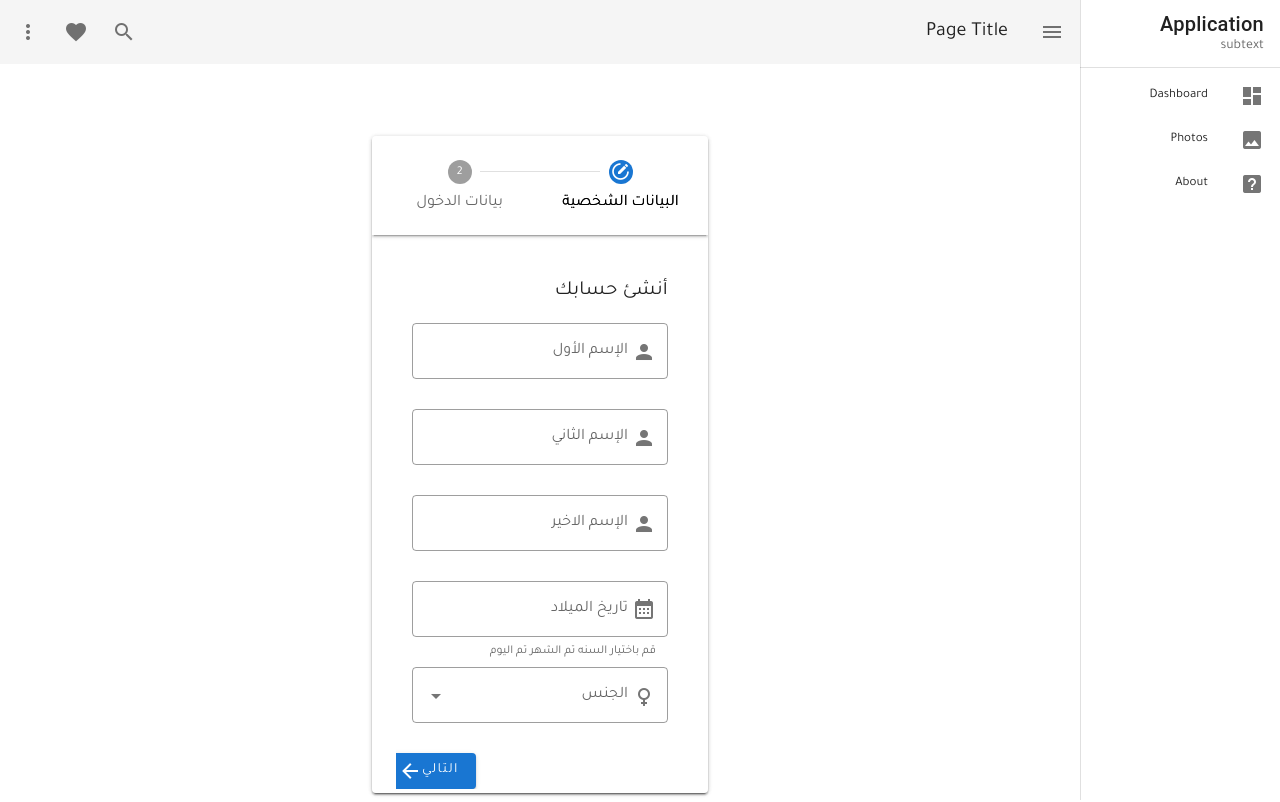
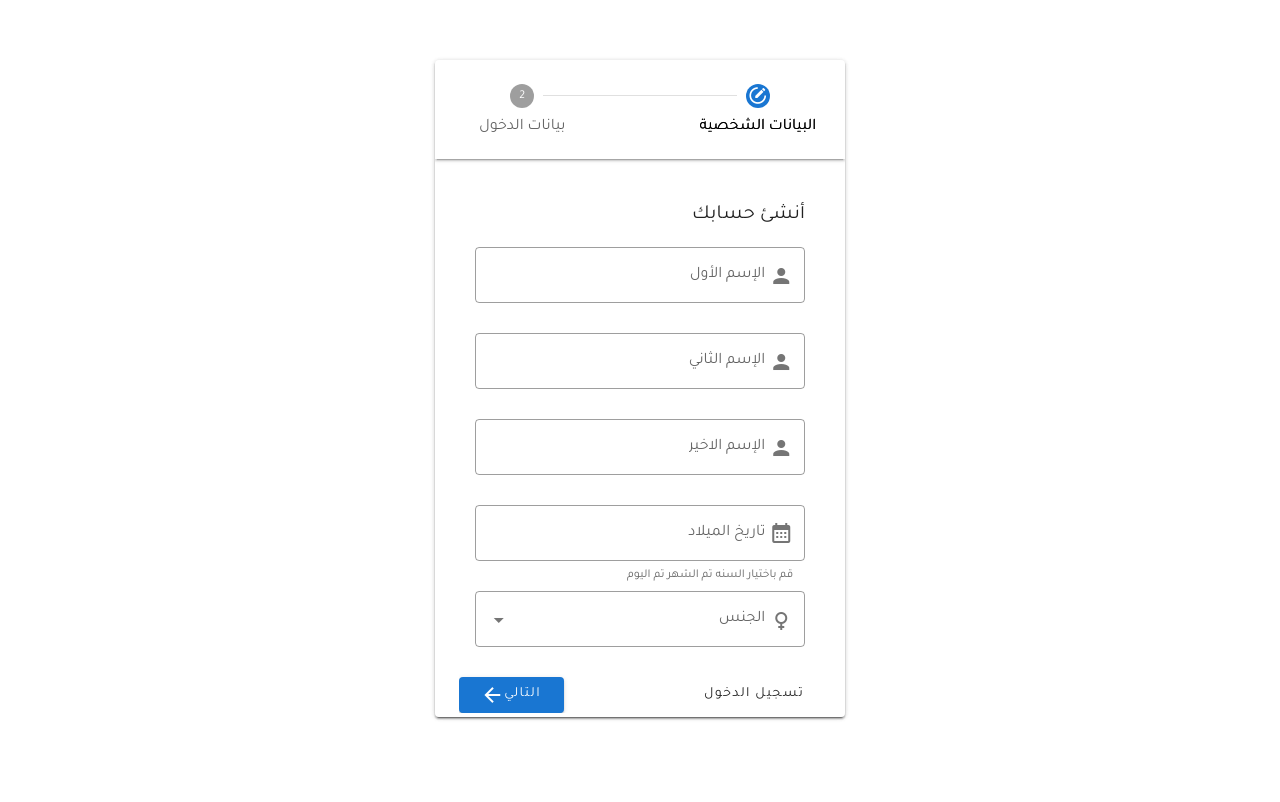
Before and after one commit to RubaAmrayn/upgrading, a Vue app: page /#/Sign in a window 1280 px wide. Shown: the top 802 px of the page. Built offline with nearby package versions, Linux system fonts and the light colour scheme; a small style sheet from the web is missing.

Commit message:
add app bar icons and login

```diff
--- a/package.json
+++ b/package.json
@@ -15,6 +15,7 @@
     "roboto-fontface": "*",
     "vue": "^2.6.11",
     "vue-router": "^3.1.5",
+    "vue-sweetalert-icons": "^4.2.0",
     "vuetify": "^2.2.11",
     "vuex": "^3.1.2",
     "vuex-persist": "^2.2.0"
--- a/src/App.vue
+++ b/src/App.vue
@@ -1,17 +1,19 @@
 <template>
   <v-app>
     <alert-view v-if="showAlert" :payload="payload"></alert-view>
-    <navigation-view></navigation-view>
+    <navigation-view v-if="isLoggedIn"></navigation-view>
     <v-content>
-      <v-container fluid>
+      <v-container fluid v-if="isLoggedIn">
         <router-view></router-view>
       </v-container>
+      <router-view v-else></router-view>
     </v-content>
-    <footer-view></footer-view>
+    <footer-view v-if="isLoggedIn"></footer-view>
   </v-app>
 </template>
 
 <script>
+import { mapGetters } from "vuex";
 export default {
   name: "App",
   data() {
@@ -25,6 +27,9 @@ export default {
     "navigation-view": () =>
       import("./components/main/navigationComponents/index"),
     "footer-view": () => import("./components/main/footerComponents/index")
+  },
+  computed: {
+    ...mapGetters(["isLoggedIn"])
   },
   mounted() {
     this.$root.$on("show-alert", payload => {
--- a/src/components/main/alert/index.vue
+++ b/src/components/main/alert/index.vue
@@ -2,7 +2,7 @@
   <v-dialog transition="scroll-y-transition" v-model="dialog" width="350">
     <v-card>
       <div class="text-center pa-3">
-        <v-icon
+        <!-- <v-icon
           size="90"
           :color="payload.status"
           v-if="payload.status == 'success'"
@@ -15,7 +15,8 @@
           v-else-if="payload.status == 'error'"
         >
           mdi-close-circle-outline
-        </v-icon>
+        </v-icon> -->
+        <sweetalert-icon :icon="payload.status"></sweetalert-icon>
       </div>
       <v-card-title class="headline justify-center pt-2">
         {{ payload.title }}
@@ -47,8 +48,12 @@
 </template>
 
 <script>
+import SweetAlertIcon from "vue-sweetalert-icons";
 export default {
   name: "alert-view",
+  components: {
+    "sweetalert-icon": SweetAlertIcon
+  },
   props: {
     payload: {
       type: Object,
--- a/src/components/main/navigationComponents/appBar.vue
+++ b/src/components/main/navigationComponents/appBar.vue
@@ -4,21 +4,58 @@
       @click="$root.$emit('navigationDrawer')"
     ></v-app-bar-nav-icon>
 
-    <v-toolbar-title>Page Title</v-toolbar-title>
+    <v-toolbar-title class="display-1 d-none d-sm-flex and-down">{{
+      PageTitle
+    }}</v-toolbar-title>
 
     <v-spacer></v-spacer>
+    <v-tooltip bottom>
+      <template v-slot:activator="{ on }">
+        <v-btn icon v-on="on">
+          <v-icon>mdi-teach</v-icon>
+        </v-btn>
+      </template>
+      <span class="body-2">
+        إلتحاق كمدرب
+      </span>
+    </v-tooltip>
+    <v-tooltip bottom>
+      <template v-slot:activator="{ on }">
+        <v-btn icon v-on="on">
+          <v-icon>mdi-account-circle-outline</v-icon>
+        </v-btn>
+      </template>
+      <span class="body-2">
+        الملف الشخصي
+      </span>
+    </v-tooltip>
+    <v-expand-x-transition>
+      <v-card v-show="showSearch" width="200" class="mx-auto" flat>
+        <v-text-field single-line outlined dense hide-details label="بحث">
+        </v-text-field>
+      </v-card>
+    </v-expand-x-transition>
+    <v-tooltip bottom>
+      <template v-slot:activator="{ on }">
+        <v-btn icon v-on="on" @click="showSearch = !showSearch">
+          <v-icon>mdi-magnify</v-icon>
+        </v-btn>
+      </template>
+      <span class="body-2">
+        بحث عن دورة
+      </span>
+    </v-tooltip>
 
-    <v-btn icon>
-      <v-icon>mdi-magnify</v-icon>
-    </v-btn>
-
-    <v-btn icon>
-      <v-icon>mdi-heart</v-icon>
-    </v-btn>
-
-    <v-btn icon>
-      <v-icon>mdi-dots-vertical</v-icon>
-    </v-btn>
+    <v-tooltip bottom>
+      <template v-slot:activator="{ on }">
+        <v-btn icon v-on="on" @click="LOG_OUT">
+          <v-icon>mdi-power-standby</v-icon>
+        </v-btn>
+      </template>
+      <span class="body-2">
+        تسجيل خروج
+      </span>
+    </v-tooltip>
   </v-app-bar>
 </template>
 
@@ -26,7 +63,21 @@
 export default {
   name: "app-bar",
   data() {
-    return {};
+    return {
+      showSearch: false
+    };
+  },
+  computed: {
+    PageTitle() {
+      return this.$route.meta.title;
+    }
+  },
+  methods: {
+    LOG_OUT() {
+      this.$store.dispatch("logOut").then(() => {
+        this.$router.push("/login");
+      });
+    }
   }
 };
 </script>
--- a/src/components/main/navigationComponents/navigationDrawer.vue
+++ b/src/components/main/navigationComponents/navigationDrawer.vue
@@ -2,12 +2,18 @@
   <v-navigation-drawer app right v-model="drawer" width="200">
     <v-list-item>
       <v-list-item-content>
-        <v-list-item-title class="title">
-          Application
+        <v-list-item-title class="title text-center">
+          {{ $vuetify.lang.t("$vuetify.Pages.AppName") }}
+          <!-- <v-img
+            class="align-end"
+            src="@/assets/upgrad.jpg"
+            contain
+            aspect-ratio="3.14"
+          ></v-img> -->
         </v-list-item-title>
-        <v-list-item-subtitle>
+        <!-- <v-list-item-subtitle>
           subtext
-        </v-list-item-subtitle>
+        </v-list-item-subtitle> -->
       </v-list-item-content>
     </v-list-item>
 
--- a/src/components/main/signComponents/firstStep.vue
+++ b/src/components/main/signComponents/firstStep.vue
@@ -82,7 +82,12 @@
         </v-form>
       </v-card-text>
     </v-card>
-    <v-row justify="end">
+    <v-row justify="space-between">
+      <v-col cols="12" sm="12" md="4" lg="4" xl="4">
+        <v-btn text @click="$router.push('/login')">
+          {{ BtnLogIn }}
+        </v-btn>
+      </v-col>
       <v-col cols="4">
         <v-btn block color="primary" @click="validateStep1()">
           {{ BtnFirstStep }}
@@ -152,6 +157,9 @@ export default {
     GenderError() {
       return this.$vuetify.lang.t("$vuetify.Sign.genderError");
     },
+    BtnLogIn() {
+      return this.$vuetify.lang.t("$vuetify.Sign.btnLogIn");
+    },
     BtnFirstStep() {
       return this.$vuetify.lang.t("$vuetify.Sign.btnFirstStep");
     }
--- a/src/i18nLocalization/AR/signText.js
+++ b/src/i18nLocalization/AR/signText.js
@@ -15,6 +15,7 @@ module.exports = {
   dateError: "يجب اختيار تاريخ الميلاد",
   genderLabel: "الجنس",
   genderError: "يجب اختيار الجنس",
+  btnLogIn: "تسجيل الدخول",
   btnFirstStep: "التالي",
   emailLabel: "البريد الالكتروني",
   emailError: "البريد الالكتروني غير صحيح",
--- a/src/store/users.js
+++ b/src/store/users.js
@@ -6,15 +6,18 @@ export default {
   mutations: {
     SET_USER(state, payload) {
       state.user = payload;
+    },
+    LOG_OUT(state) {
+      state.user = {};
     }
   },
   actions: {
-    register(context, newUser) {
+    register({ commit }, newUser) {
       return new Promise((resolve, reject) => {
         axios
           .post("/api/auth/register", newUser)
           .then(response => {
-            context.commit("SET_USER", response.data);
+            commit("SET_USER", response.data);
             resolve(response.data);
           })
           .catch(err => {
@@ -22,13 +25,13 @@ export default {
           });
       });
     },
-    login(context, user) {
+    login({ commit }, user) {
       return new Promise((resolve, reject) => {
         axios
           .post("/api/auth/login", user)
           .then(response => {
             if (response.data.length > 0) {
-              context.commit("SET_USER", response.data[0]);
+              commit("SET_USER", response.data[0]);
               resolve(response.data);
             } else {
               reject("no data");
@@ -36,12 +39,16 @@ export default {
           })
           .catch(error => reject(error));
       });
+    },
+    logOut({ commit }) {
+      commit("LOG_OUT");
     }
   },
   getters: {
     getUser: state => state.user,
-    isTrainer: state => state.user.role.role_id == 1,
-    isTrainee: state => state.user.role.role_id == 2,
-    isManager: state => state.user.role.role_id == 3
+    isLoggedIn: state => !!Object.keys(state.user).includes("role_id"),
+    isTrainer: state => state.user.role_id == 1,
+    isTrainee: state => state.user.role_id == 2,
+    isManager: state => state.user.role_id == 3
   }
 };
--- a/src/views/About.vue
+++ b/src/views/About.vue
@@ -1,15 +1,12 @@
 <template>
   <div>
-    <v-row justify="space-around">
-      <v-icon @click="model--">mdi-minus</v-icon>
-      {{ model }}
-      <v-icon @click="model++">mdi-plus</v-icon>
-    </v-row>
     <v-carousel v-model="model">
       <v-carousel-item v-for="(slide, i) in slides" :key="i">
         <v-sheet :color="colors[i]" height="100%" tile>
-          <v-row class="fill-height" align="center" justify="center">
-            <h3 class="slid">{{ slide }}</h3>
+          <v-row class="fill-height px-2" align="center" justify="center">
+            <v-col cols="12">
+              <div class="display-1 text-center">{{ slide }}</div>
+            </v-col>
           </v-row>
         </v-sheet>
       </v-carousel-item>
@@ -18,9 +15,12 @@
 </template>
 <script>
 export default {
-  data() {
+  data(vm) {
+    vm.$nextTick(() => {
+      vm.slides = [vm.fristSlide, vm.secondSlide, vm.thirdSlide];
+    });
     return {
-      slides: [this.fristSlide, this.secondSlide, this.thirdSlide],
+      slides: [],
       colors: ["primary", "secondary", "yellow darken-2", "red", "orange"],
       model: 0
     };
--- a/src/views/Home.vue
+++ b/src/views/Home.vue
@@ -1,8 +1,5 @@
 <template>
-  <div class="home">
-    <img alt="Vue logo" src="../assets/logo.png" />
-    <HelloWorld msg="Welcome to Your Vue.js App" />
-  </div>
+  <div class="home"></div>
 </template>
 
 <script>
--- a/src/views/login.vue
+++ b/src/views/login.vue
@@ -39,6 +39,7 @@
                   v => (!!v && v.length > 5) || PasswordLengthError
                 ]"
                 v-model="user.password"
+                @keydown.enter="Login"
               ></v-text-field>
             </v-form>
             <router-link to="/forgotPass">
@@ -121,11 +122,12 @@ export default {
           .dispatch("login", this.user)
           .then(() => {
             this.connectionState = false;
-            this.$root.$emit("show-alert", {
-              status: "success",
-              title: "تم تسجيل الدخول",
-              body: ""
-            });
+            // this.$root.$emit("show-alert", {
+            //   status: "success",
+            //   title: "تم تسجيل الدخول",
+            //   body: ""
+            // });
+            this.$router.push("/");
           })
           .catch(() => {
             this.connectionState = false;
```
Also changed, not shown: 1 other file (tests, documents, lock files or other folders).
